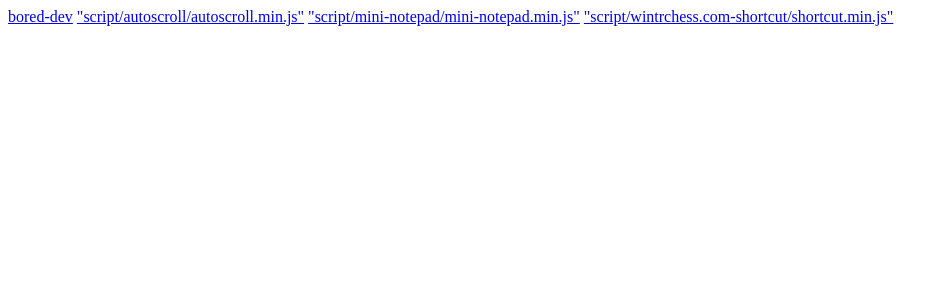
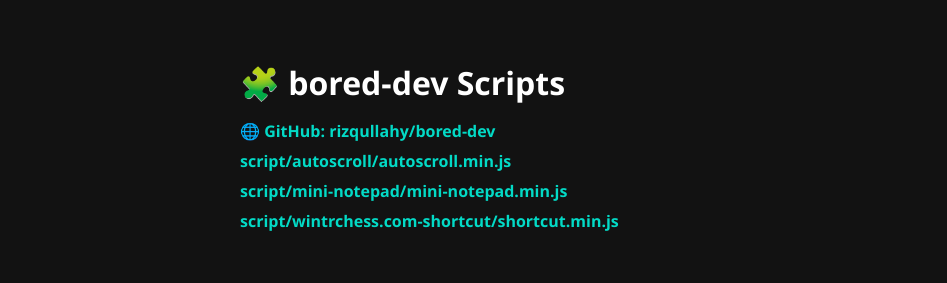
Before and after one commit to RizqullahY/bored-dev, a website: page index.html in a window 1280 px wide. Shown: the whole page, without its empty margins (0-947 px from the left). Drawn offline with Linux system fonts and the light colour scheme.

Commit message:
Automatic commit: 2025-05-15 20:34

```diff
--- a/index.html
+++ b/index.html
@@ -1,5 +1,56 @@
-<a href="https://github.com/rizqullahy/bored-dev">bored-dev</a>
+<!DOCTYPE html>
+<html lang="id">
+<head>
+  <meta charset="UTF-8" />
+  <meta name="viewport" content="width=device-width, initial-scale=1.0" />
+  <title>bored-dev scripts</title>
+  <style>
+    body {
+      background-color: #121212;
+      color: #f0f0f0;
+      font-family: 'Segoe UI', sans-serif;
+      padding: 2rem;
+    }
 
-<a href="script/autoscroll/autoscroll.min.js">"script/autoscroll/autoscroll.min.js"</a>
-<a href="script/mini-notepad/mini-notepad.min.js">"script/mini-notepad/mini-notepad.min.js"</a>
-<a href="script/wintrchess.com-shortcut/shortcut.min.js">"script/wintrchess.com-shortcut/shortcut.min.js"</a>
+    h1 {
+      color: #ffffff;
+      margin-bottom: 1rem;
+    }
+
+    a {
+      color: #03dac6;
+      text-decoration: none;
+      display: block;
+      margin: 0.5rem 0;
+      font-weight: bold;
+    }
+
+    a:hover {
+      text-decoration: underline;
+    }
+
+    .container {
+      max-width: 800px;
+      margin: auto;
+    }
+
+  </style>
+</head>
+<body>
+  <div class="container">
+    <h1>🧩 bored-dev Scripts</h1>
+
+    <a href="https://github.com/rizqullahy/bored-dev">🌐 GitHub: rizqullahy/bored-dev</a>
+
+    <!-- Hasil minify akan ditambahkan di bawah -->
+    <!-- ✨ START AUTO GENERATED LINKS -->
+
+<a href="script/autoscroll/autoscroll.min.js" target=_blank>script/autoscroll/autoscroll.min.js</a>
+<a href="script/mini-notepad/mini-notepad.min.js" target=_blank>script/mini-notepad/mini-notepad.min.js</a>
+<a href="script/wintrchess.com-shortcut/shortcut.min.js" target=_blank>script/wintrchess.com-shortcut/shortcut.min.js</a>
+
+    <!-- ✨ END AUTO GENERATED LINKS -->
+
+  </div>
+</body>
+</html>
```
Also changed, not shown: 1 other file.
